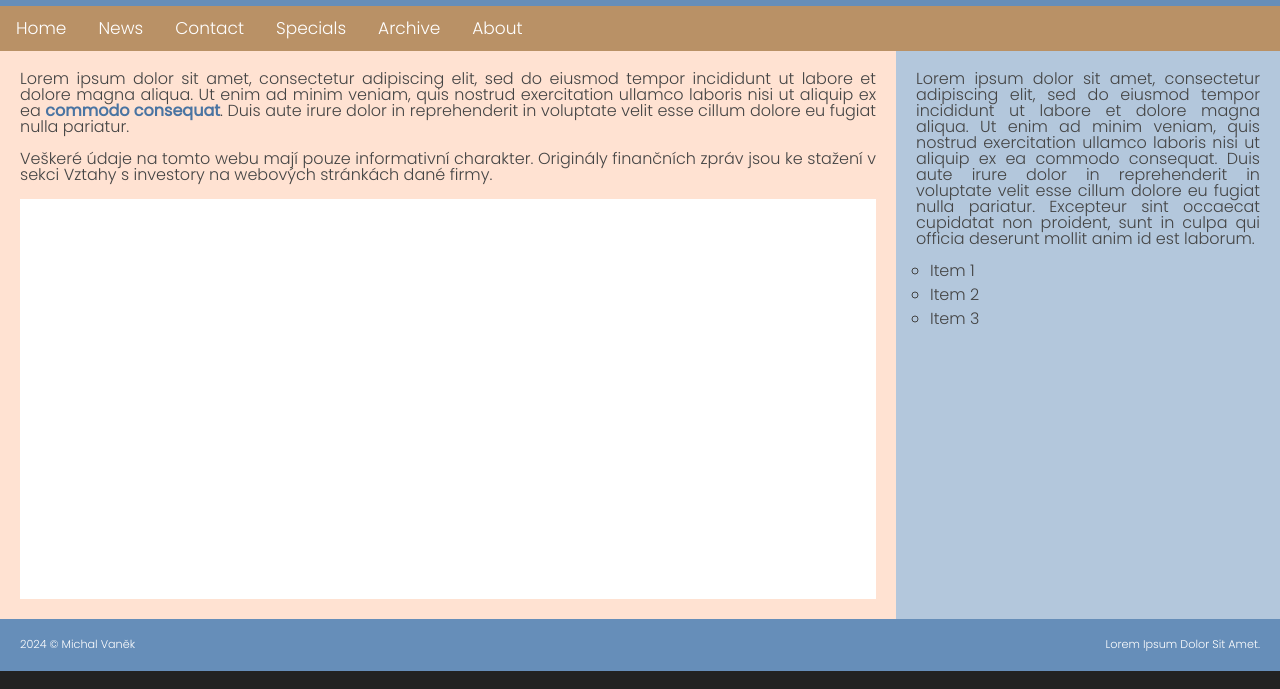
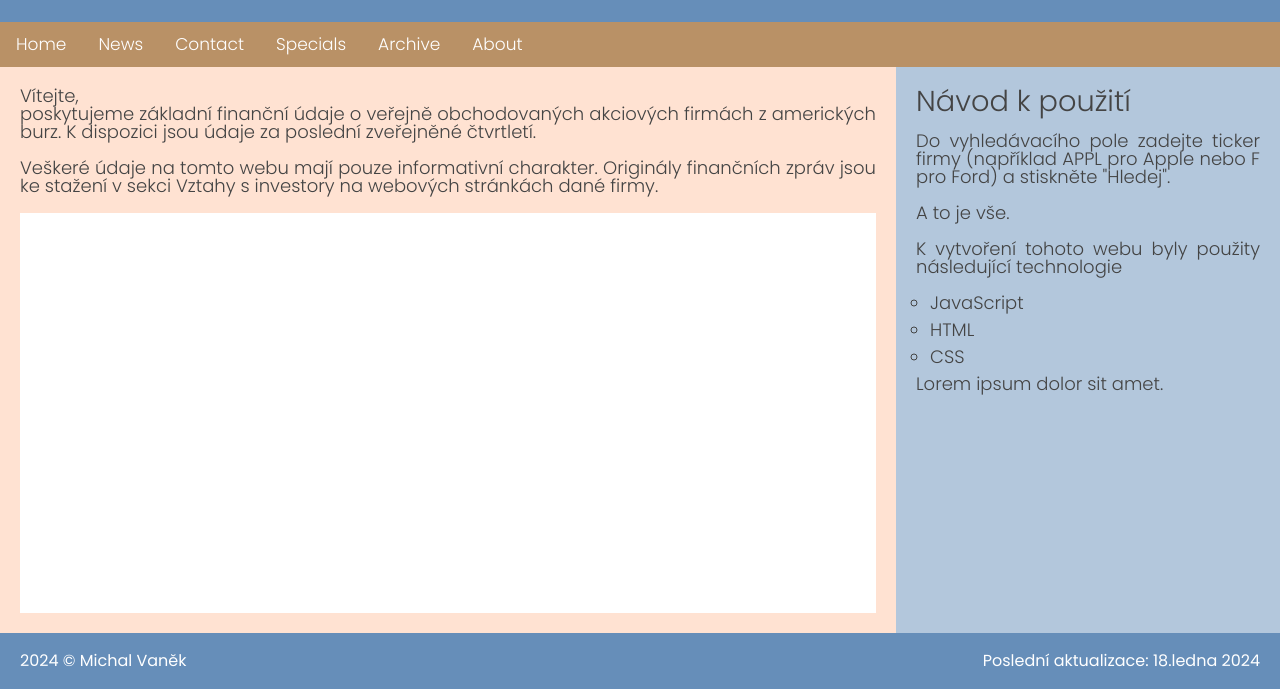
Before and after one commit to mikevane/wall-street-screen, a plain HTML site: page index.html in a window 1280 px wide. Shown: the part 188-877 px from the top of the page. Drawn offline with Linux system fonts and the light colour scheme; no server answers.

Commit message:
evenning updates

```diff
--- a/css/styles.css
+++ b/css/styles.css
@@ -53,6 +53,7 @@ body {
 	background-color: #222;
     /* font-family: Helvetica, Sans-Serif; */
     font-family: 'Poppins', sans-serif;
+    font-size: 18px;
     font-weight: 300;
 }
 
@@ -67,7 +68,8 @@ h2 {
     font-size: 220%;
 }
 h3, h4, h5, h6 {
-    font-size: 160%
+    font-size: 160%;
+    margin-bottom: 16px;
 }
 
 a {
@@ -84,6 +86,7 @@ a:hover {
     text-align: center;
     background: #668eb9;
     color: white;
+    font-size: 24px;
     line-height: 2;
 }
 
@@ -133,6 +136,8 @@ a:hover {
     flex-wrap: wrap;
 	font-size: 0.7em;
     color: #fff;
+    font-size: 16px;
+    font-weight: 400;
 }
 
 .foot-left {
@@ -190,7 +195,7 @@ a:hover {
     height: 400px;
     padding: 10px;
     font-family: 'Arial', sans-serif;
-    line-height: 1.5;
+    line-height: 1.2;
 }
 
 
--- a/index.html
+++ b/index.html
@@ -52,13 +52,10 @@
     <div class="flex">
       <div class="main">
         <p>
-          Lorem ipsum dolor sit amet, consectetur adipiscing elit, sed do
-          eiusmod tempor incididunt ut labore et dolore magna aliqua. Ut enim ad
-          minim veniam, quis nostrud exercitation ullamco laboris nisi ut
-          aliquip ex ea
-          <a href="#" title="commodo consequat">commodo consequat</a>. Duis aute
-          irure dolor in reprehenderit in voluptate velit esse cillum dolore eu
-          fugiat nulla pariatur.
+          Vítejte,
+          <br />poskytujeme základní finanční údaje o veřejně obchodovaných
+          akciových firmách z amerických burz. K dispozici jsou údaje za
+          poslední zveřejněné čtvrtletí.
         </p>
         <p>
           Veškeré údaje na tomto webu mají pouze informativní charakter.
@@ -70,27 +67,26 @@
       </div>
 
       <div class="sidebar">
+        <h3>Návod k použití</h3>
         <p>
-          Lorem ipsum dolor sit amet, consectetur adipiscing elit, sed do
-          eiusmod tempor incididunt ut labore et dolore magna aliqua. Ut enim ad
-          minim veniam, quis nostrud exercitation ullamco laboris nisi ut
-          aliquip ex ea commodo consequat. Duis aute irure dolor in
-          reprehenderit in voluptate velit esse cillum dolore eu fugiat nulla
-          pariatur. Excepteur sint occaecat cupidatat non proident, sunt in
-          culpa qui officia deserunt mollit anim id est laborum.
+          Do vyhledávacího pole zadejte ticker firmy (například APPL pro Apple
+          nebo F pro Ford) a stiskněte "Hledej".
         </p>
+        <p>A to je vše.</p>
+        <p>K vytvoření tohoto webu byly použity následující technologie</p>
         <ul>
-          <li>Item 1</li>
-          <li>Item 2</li>
-          <li>Item 3</li>
+          <li>JavaScript</li>
+          <li>HTML</li>
+          <li>CSS</li>
         </ul>
+        <p>Lorem ipsum dolor sit amet.</p>
       </div>
     </div>
 
     <!-- flex container for footer content -->
     <div class="footer">
       <div class="foot-left">2024 &copy; Michal Vaněk</div>
-      <div class="foot-right">Lorem Ipsum Dolor Sit Amet.</div>
+      <div class="foot-right">Poslední aktualizace: 18.ledna 2024</div>
     </div>
 
     <!-- Toggle between showing and hiding the navigation menu links when the user clicks on the hamburger menu -->
--- a/scripts/helpers.js
+++ b/scripts/helpers.js
@@ -8,7 +8,9 @@ export const getJSON = async function (url) {
     if (!res.ok) throw new Error(`${data.message} (${res.status})`);
     return data;
   } catch (err) {
-    throw err;
+    console.error(
+      err`Příliš mnoho pokusů o připojení. Prosím, zkuste znovu za + minutu.`
+    );
   }
 };
 
--- a/scripts/model.js
+++ b/scripts/model.js
@@ -19,10 +19,10 @@ const createStockReportObject = function (data) {
     fiscal_year: year,
   } = data;
 
-  // Ternary operator: if there's more tickers in the array, use 1st one
+  // Ternary operator
   tickers.length === 1
-    ? (tickers = tickers.toString())
-    : (tickers = tickers[0]);
+    ? (tickers = tickers.toString()) // if there's 1 ticker in the array, simply convert array to a string
+    : (tickers = tickers[0]); // if there's more tickers in the array, use 1st one
 
   return {
     company_name: company_name,
@@ -43,8 +43,10 @@ const loadStock = async function () {
 
     fillScreen();
   } catch (err) {
-    console.error(`WARNING: ${err}`);
-    throw err;
+    console.error(
+      `${err} - Příliš mnoho pokusů o připojení. Prosím, zkuste znovu za 1 minutu.`
+    );
+    // throw err;
   }
 };
 loadStock();
```
